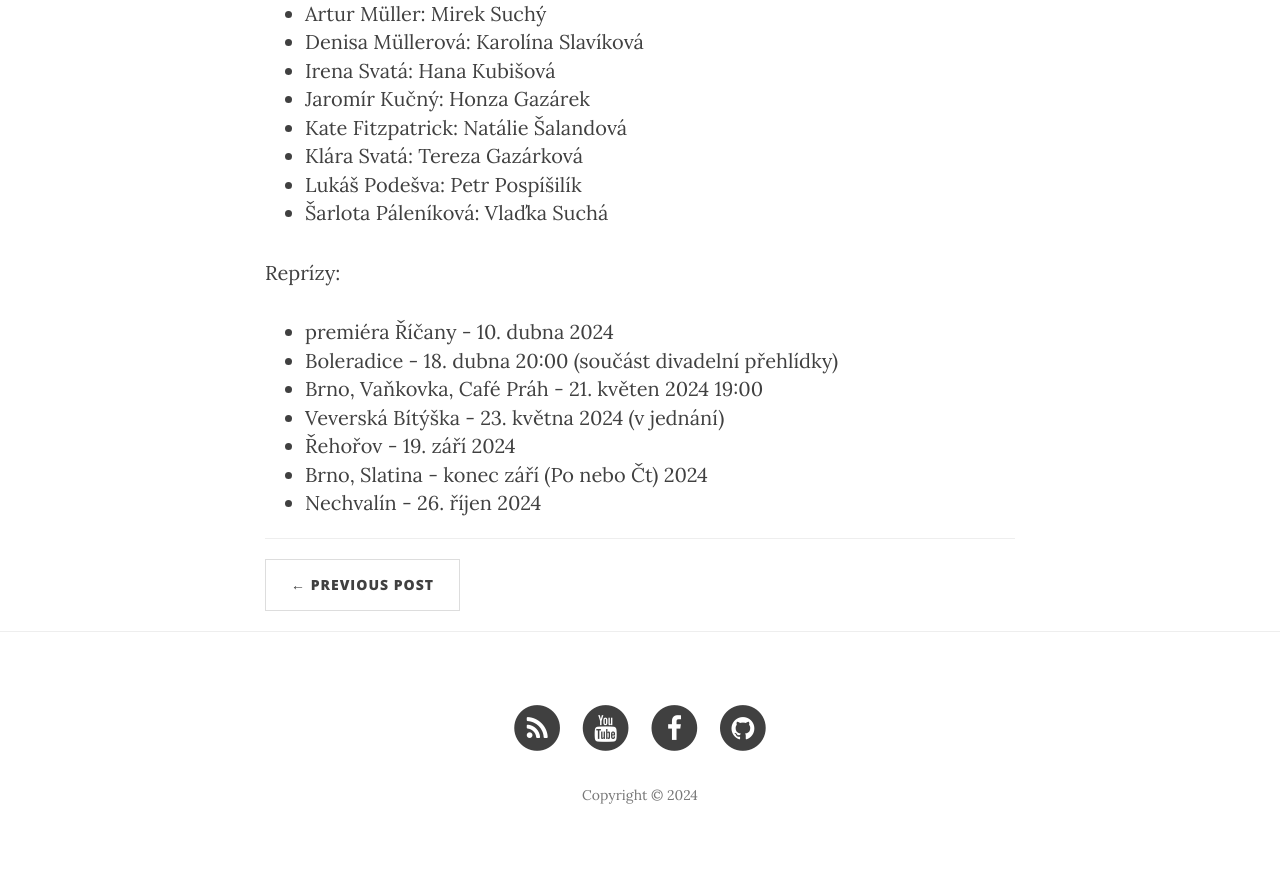
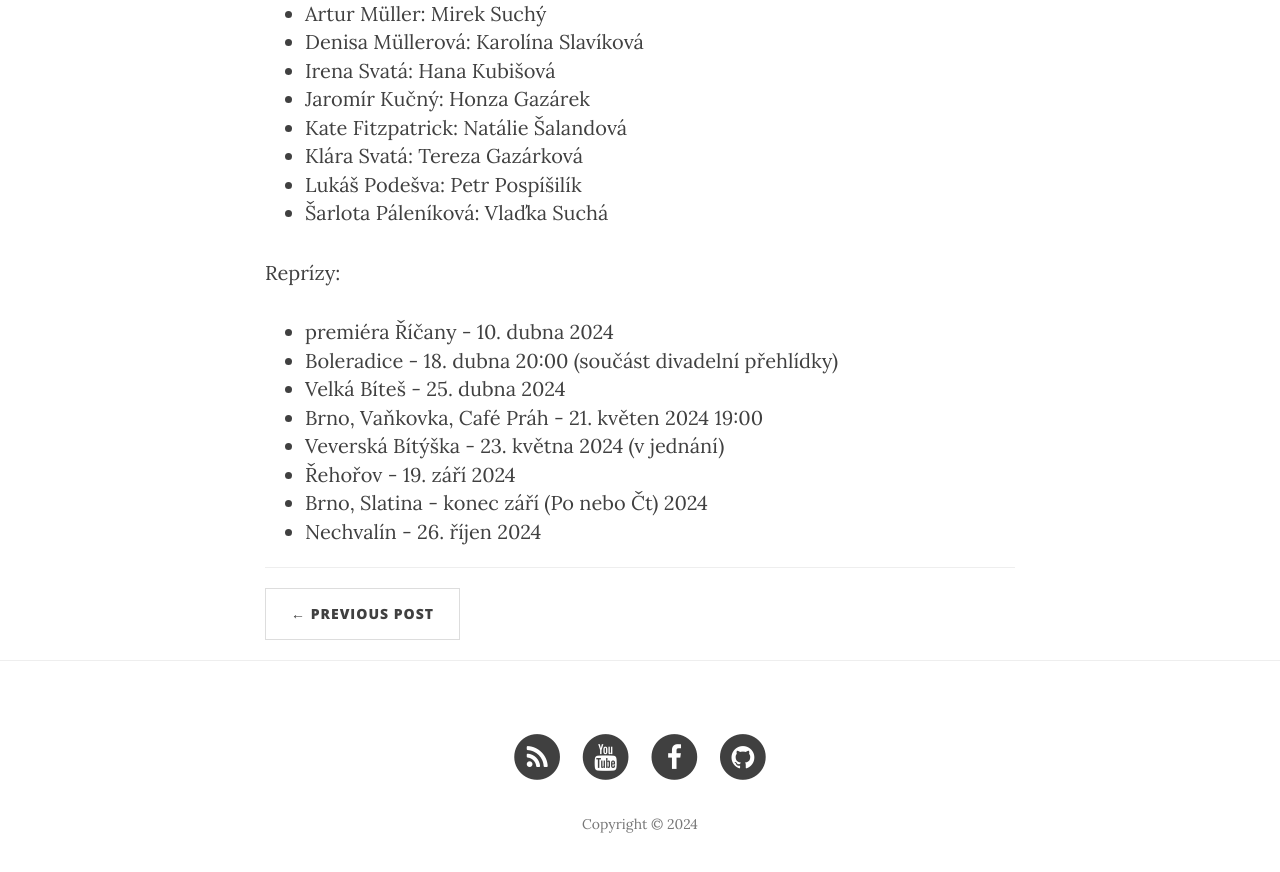
Before and after one commit to xsuchy/pozpatku, a Jekyll site: the page built from _posts/2024-02-24-zlocin-v-harmonii.markdown, in a window 1280 px wide and 900 px high, scrolled down 943 px. Shown: the top 872 px of the window. Built offline with Jekyll 4.4.1, drawn with Linux system fonts in a browser that asks for light colours; nearby versions of some CDN libraries.

Commit message:
dalsi terminy

```diff
--- a/_posts/2024-02-24-zlocin-v-harmonii.markdown
+++ b/_posts/2024-02-24-zlocin-v-harmonii.markdown
@@ -29,6 +29,7 @@ Reprízy:
 
  * premiéra Říčany - 10. dubna 2024
  * [Boleradice](https://boleradice-divadlo.cz/program-rezervace-dsbm/?view=detail&id=367956&date=18.04.2024) - 18. dubna 20:00 (součást [divadelní přehlídky](https://www.mrstikovodivadelnijaro.cz/program-prehlidky/))
+ * Velká Bíteš - 25. dubna 2024
  * Brno, Vaňkovka, Café Práh - 21. květen 2024 19:00
  * Veverská Bítýška - 23. května 2024 (v jednání)
  * Řehořov - 19. září 2024
```
